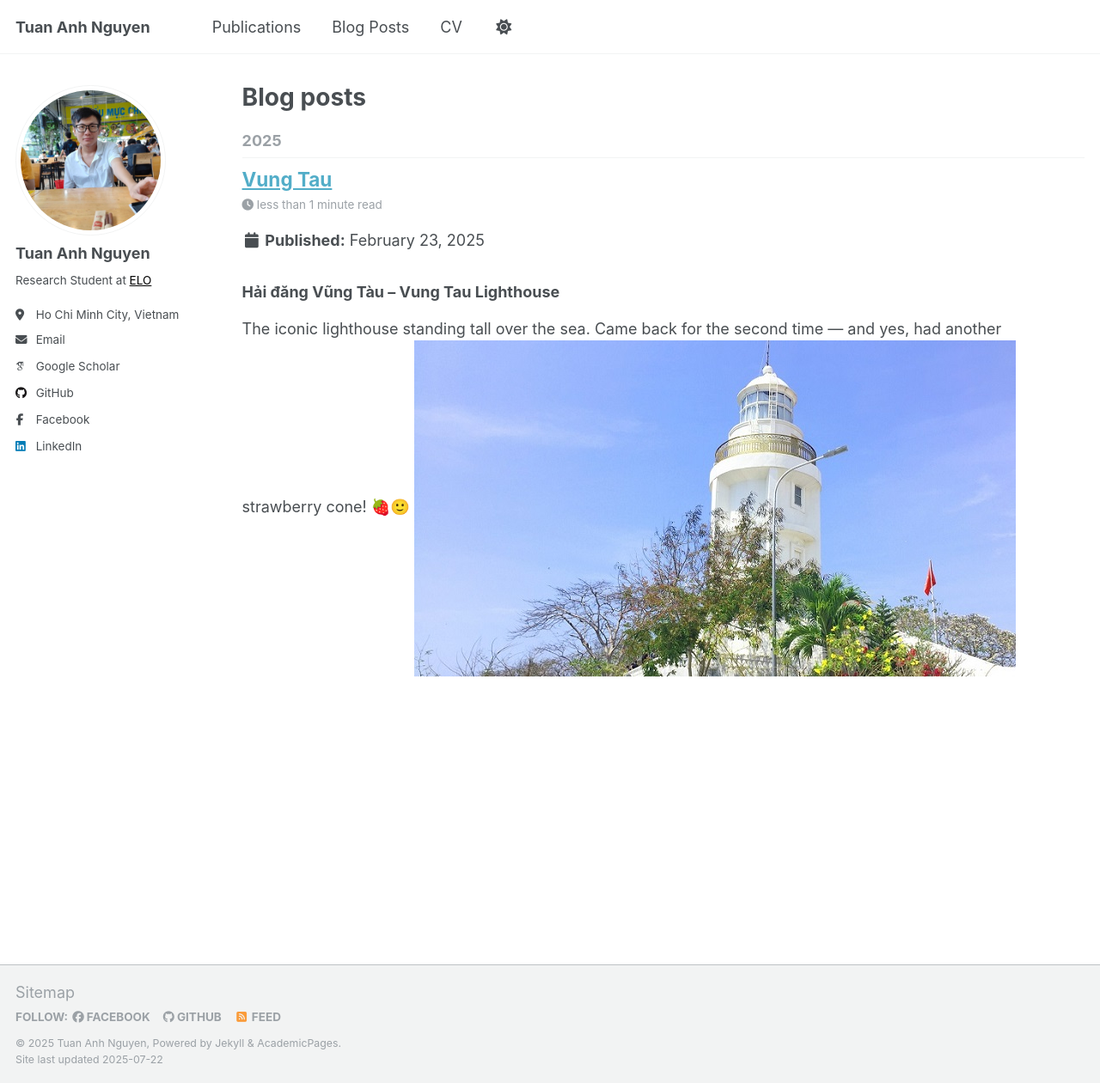
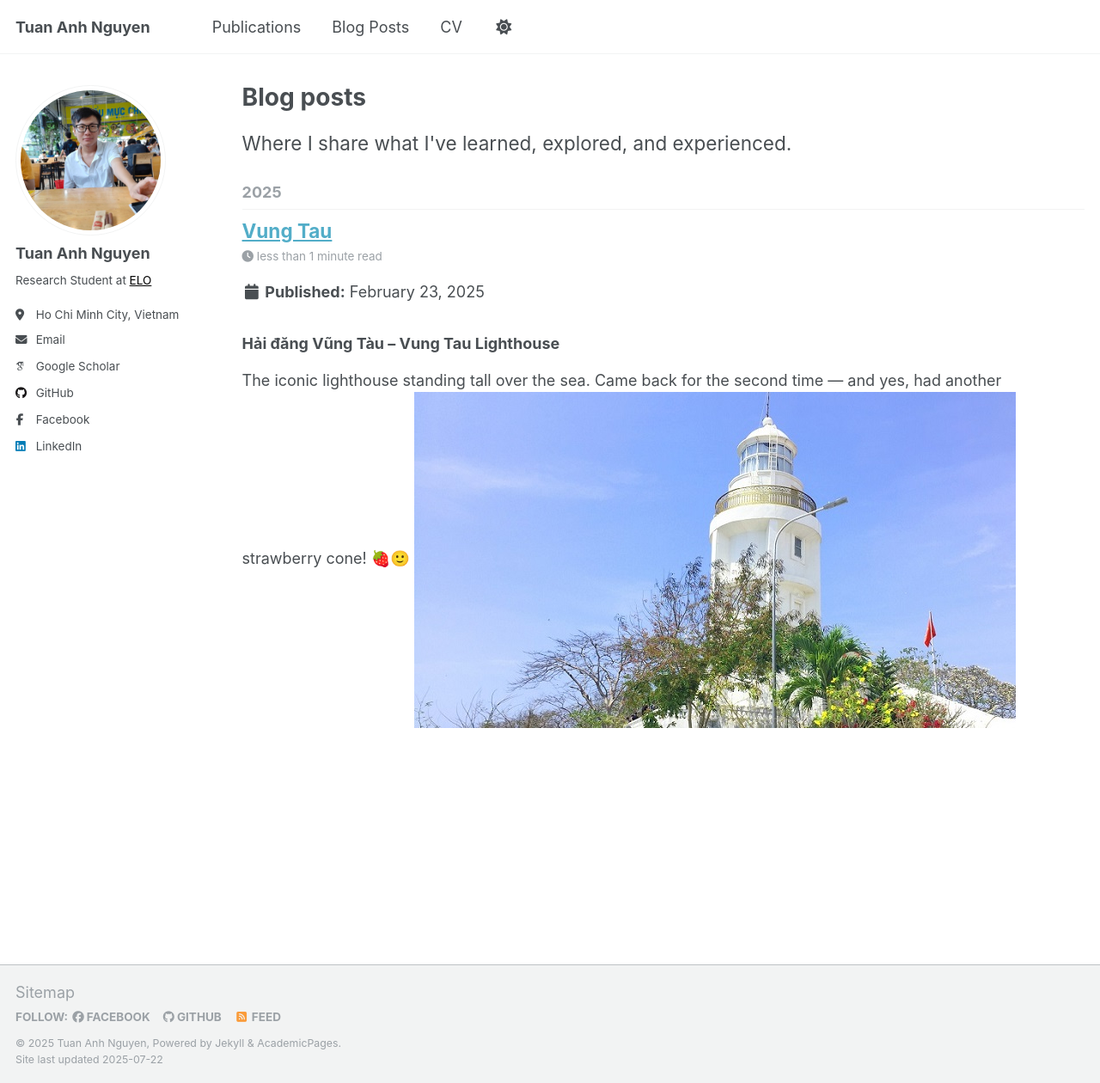
Before and after one commit to nAuTahn/nAuTahn.github.io, a Jekyll site: the page built from _pages/year-archive.html, in a window 1280 px wide and 1260 px high. Shown: the whole window at 86% size. Built offline with Jekyll 4.4.1, drawn with Linux system fonts in a browser that asks for light colours; some web fonts are replaced; a script that is not in the unit is left out; part of the change alters nothing that is shown.

Commit message:
update posts

```diff
--- a/_pages/year-archive.html
+++ b/_pages/year-archive.html
@@ -1,6 +1,6 @@
 ---
 layout: archive
-permalink: /year-archive/
+permalink: /blog/
 title: "Blog posts"
 author_profile: true
 redirect_from:
@@ -8,6 +8,9 @@ redirect_from:
 ---
 
 {% include base_path %}
+
+<p class="page__lead">Where I share what I've learned, explored, and experienced.</p>
+
 {% capture written_year %}'None'{% endcapture %}
 {% for post in site.posts %}
   {% capture year %}{{ post.date | date: '%Y' }}{% endcapture %}
```
